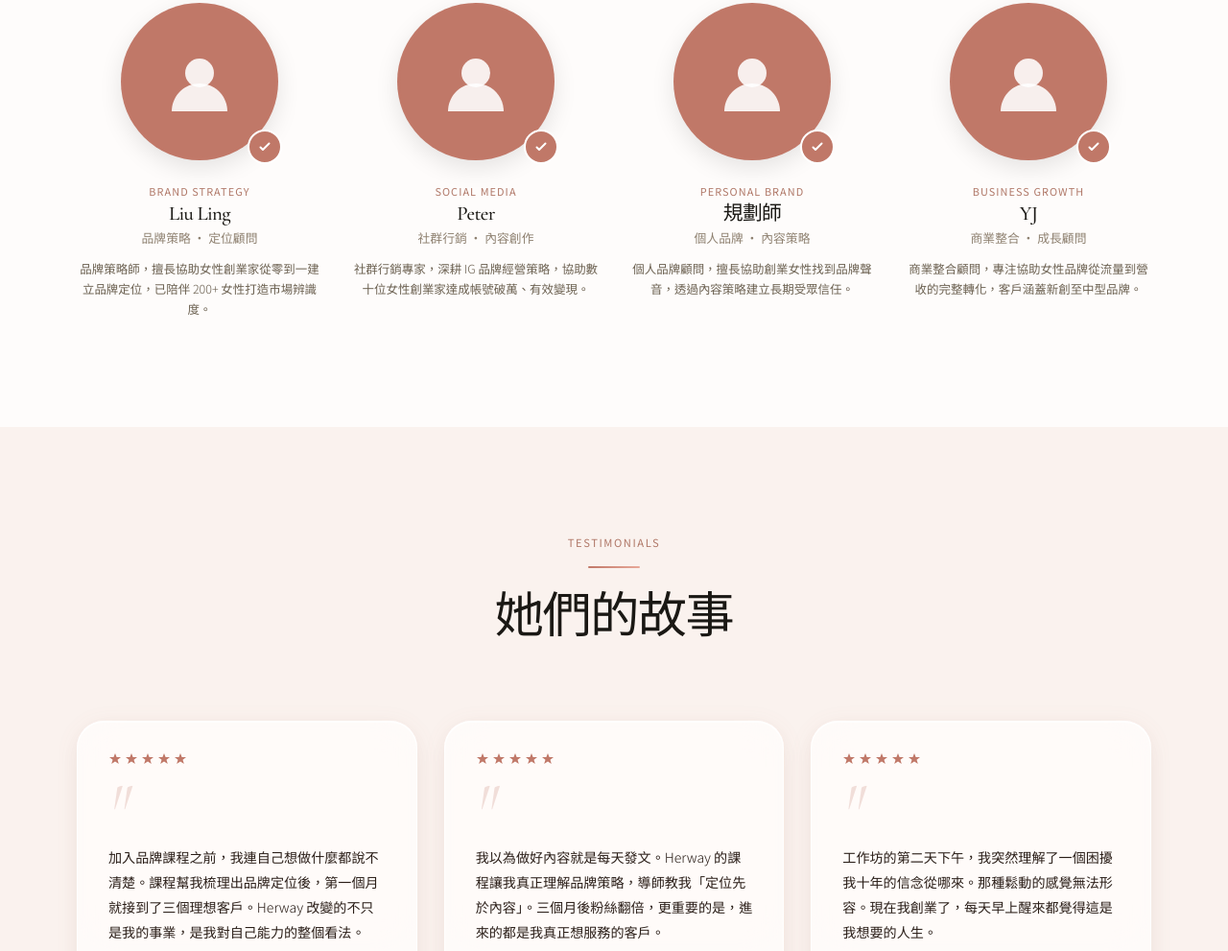
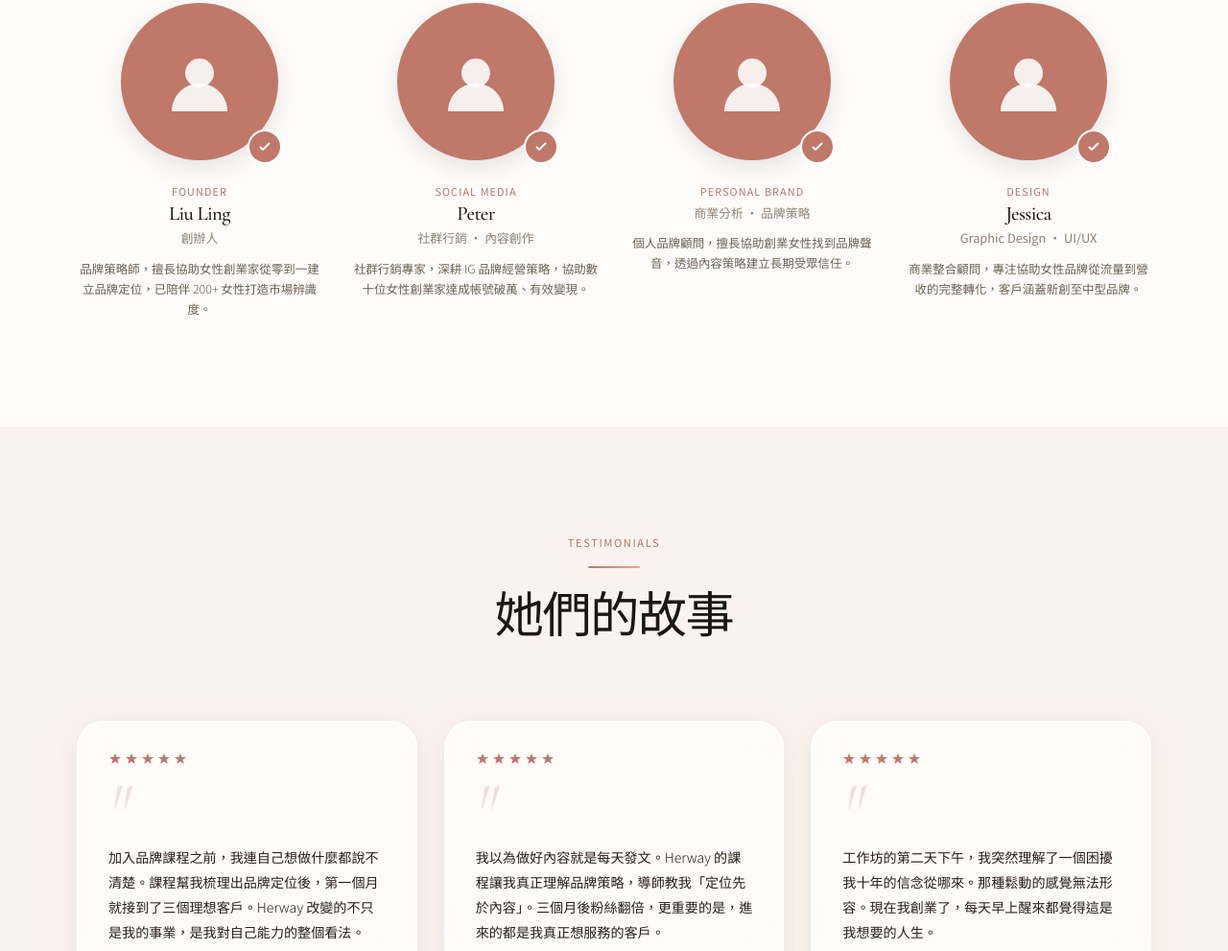
Before and after one commit to YJP-Pan/Empowerment, a website: page index.html in a window 1280 px wide. Shown: the part 2936-3927 px from the top of the page at 96% size. Drawn offline with nearby package versions, Linux system fonts and the light colour scheme.

Commit message:
Update homepage instructor cards with user edits
Liu Ling label → Founder/創辦人; 規劃師 name cleared; YJ → Jessica (Design/Graphic Design·UI/UX).

Co-Authored-By: Claude Sonnet 4.6 <noreply@anthropic.com>

```diff
--- a/index.html
+++ b/index.html
@@ -370,9 +370,9 @@
             <svg width="14" height="14" viewBox="0 0 14 14" fill="none"><path d="M11.5 3.5L5 10l-2.5-2.5" stroke="white" stroke-width="2" stroke-linecap="round" stroke-linejoin="round"/></svg>
           </div>
         </div>
-        <div style="font-family:'Noto Sans TC',sans-serif;font-size:.68rem;letter-spacing:.1em;color:#B07868;margin-bottom:5px;text-transform:uppercase;">Brand Strategy</div>
+        <div style="font-family:'Noto Sans TC',sans-serif;font-size:.68rem;letter-spacing:.1em;color:#B07868;margin-bottom:5px;text-transform:uppercase;">Founder</div>
         <h4 class="hd" style="font-size:1.3rem;color:#1A1814;margin-bottom:4px;">Liu Ling</h4>
-        <p style="font-family:'Noto Sans TC',sans-serif;font-size:.8rem;color:#8E8070;margin-bottom:.75rem;">品牌策略 · 定位顧問</p>
+        <p style="font-family:'Noto Sans TC',sans-serif;font-size:.8rem;color:#8E8070;margin-bottom:.75rem;">創辦人</p>
         <p style="font-family:'Noto Sans TC',sans-serif;font-size:.78rem;font-weight:300;color:#6B6050;line-height:1.7;">品牌策略師，擅長協助女性創業家從零到一建立品牌定位，已陪伴 200+ 女性打造市場辨識度。</p>
       </div>
 
@@ -401,8 +401,8 @@
           </div>
         </div>
         <div style="font-family:'Noto Sans TC',sans-serif;font-size:.68rem;letter-spacing:.1em;color:#B07868;margin-bottom:5px;text-transform:uppercase;">Personal Brand</div>
-        <h4 class="hd" style="font-size:1.3rem;color:#1A1814;margin-bottom:4px;">規劃師</h4>
-        <p style="font-family:'Noto Sans TC',sans-serif;font-size:.8rem;color:#8E8070;margin-bottom:.75rem;">個人品牌 · 內容策略</p>
+        <h4 class="hd" style="font-size:1.3rem;color:#1A1814;margin-bottom:4px;"></h4>
+        <p style="font-family:'Noto Sans TC',sans-serif;font-size:.8rem;color:#8E8070;margin-bottom:.75rem;">商業分析 · 品牌策略</p>
         <p style="font-family:'Noto Sans TC',sans-serif;font-size:.78rem;font-weight:300;color:#6B6050;line-height:1.7;">個人品牌顧問，擅長協助創業女性找到品牌聲音，透過內容策略建立長期受眾信任。</p>
       </div>
 
@@ -415,9 +415,9 @@
             <svg width="14" height="14" viewBox="0 0 14 14" fill="none"><path d="M11.5 3.5L5 10l-2.5-2.5" stroke="white" stroke-width="2" stroke-linecap="round" stroke-linejoin="round"/></svg>
           </div>
         </div>
-        <div style="font-family:'Noto Sans TC',sans-serif;font-size:.68rem;letter-spacing:.1em;color:#B07868;margin-bottom:5px;text-transform:uppercase;">Business Growth</div>
-        <h4 class="hd" style="font-size:1.3rem;color:#1A1814;margin-bottom:4px;">YJ</h4>
-        <p style="font-family:'Noto Sans TC',sans-serif;font-size:.8rem;color:#8E8070;margin-bottom:.75rem;">商業整合 · 成長顧問</p>
+        <div style="font-family:'Noto Sans TC',sans-serif;font-size:.68rem;letter-spacing:.1em;color:#B07868;margin-bottom:5px;text-transform:uppercase;">Design</div>
+        <h4 class="hd" style="font-size:1.3rem;color:#1A1814;margin-bottom:4px;">Jessica</h4>
+        <p style="font-family:'Noto Sans TC',sans-serif;font-size:.8rem;color:#8E8070;margin-bottom:.75rem;">Graphic Design · UI/UX</p>
         <p style="font-family:'Noto Sans TC',sans-serif;font-size:.78rem;font-weight:300;color:#6B6050;line-height:1.7;">商業整合顧問，專注協助女性品牌從流量到營收的完整轉化，客戶涵蓋新創至中型品牌。</p>
       </div>
 
```
